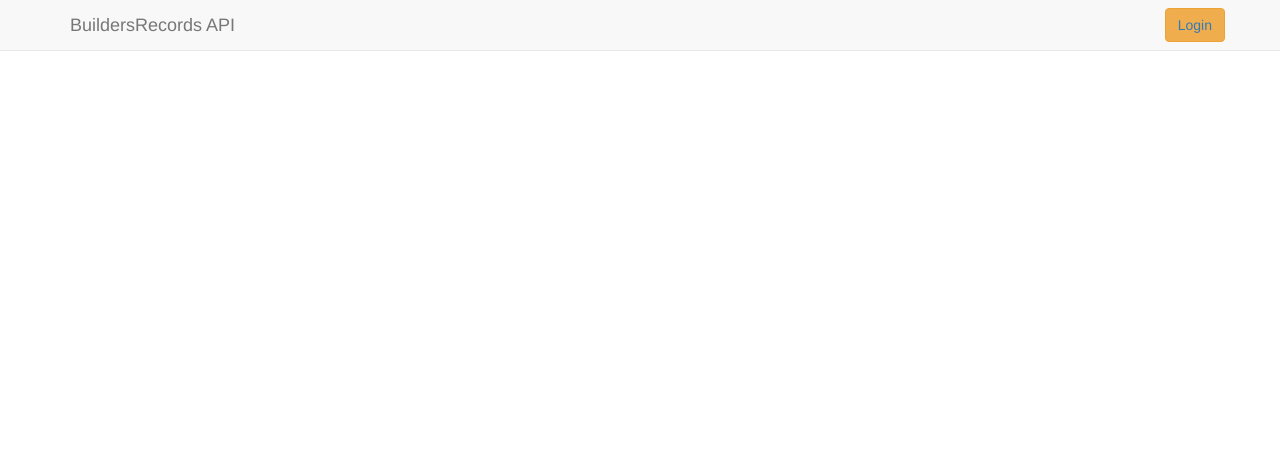
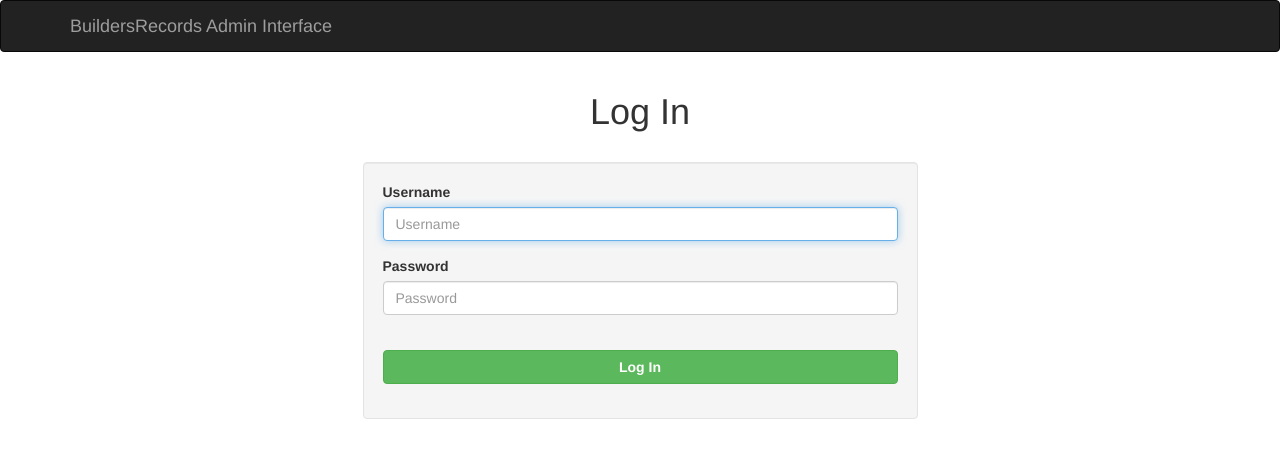
Before and after one commit to maangulo12/buildersrecords-api, a Flask app: page / in a window 1280 px wide. Shown: the top 458 px of the page. Run offline with Flask 2, Linux system fonts and the light colour scheme; some libraries are stand-ins or nearby versions.

Commit message:
Update index page

```diff
--- a/app/templates/index.html
+++ b/app/templates/index.html
@@ -7,9 +7,9 @@
     <meta http-equiv="X-UA-Compatible" content="IE=edge" />
     <meta name="viewport" content="width=device-width, initial-scale=1" />
     <!-- Description -->
-    <meta name="description" content="BuildersRecords API" />
+    <meta name="description" content="BuildersRecords Admin Interface" />
     <!-- Title -->
-    <title> BuildersRecords API </title>
+    <title> BuildersRecords Admin Interface </title>
     <!-- CSS Styles -->
     <link href="https://maxcdn.bootstrapcdn.com/bootstrap/3.3.6/css/bootstrap.min.css" rel="stylesheet" />
     <!-- JS Scripts -->
@@ -18,33 +18,61 @@
 
 <body>
     <!-- Navigation Bar -->
-    <nav class="navbar navbar-default navbar-fixed-top">
+    <nav class="navbar navbar-inverse">
         <div class="container">
             <!-- Navigation Bar Header -->
             <div class="navbar-header">
-                <button class="navbar-toggle collapsed" type="button" data-toggle="collapse"
-                        data-target=".navbar-collapse">
-                    <span class="sr-only"> Toggle navigation </span>
-                    <span class="icon-bar"></span>
-                    <span class="icon-bar"></span>
-                    <span class="icon-bar"></span>
-                </button>
                 <!-- Navigation Bar Brand -->
-                <a class="navbar-brand" href="/"> BuildersRecords API </a>
-            </div>
-            <!-- Navigation Bar List Items -->
-            <div class="collapse navbar-collapse">
-                <ul class="nav navbar-nav navbar-right">
-                    <!-- Admin Button -->
-                    <li class="padding">
-                        <button type="button" class="btn btn-warning navbar-btn">
-                            <a href="/admin/"> Login </a>
-                        </button>
-                    </li>
-                </ul>
+                <a class="navbar-brand" href="/"> BuildersRecords Admin Interface </a>
             </div>
         </div>
     </nav>
+    <!-- Container -->
+    <div class="container">
+        <!-- Header -->
+        <div class="text-center">
+            <h1> Log In </h1>
+        </div>
+        <!-- Line Break -->
+        <br>
+        <!-- Well -->
+        <div class="row">
+            <div class="col-md-6 col-md-offset-3 col-sm-8 col-sm-offset-2">
+                <div class="well">
+                    <!-- Form -->
+                    <form name="loginForm">
+                        <!-- Username Field -->
+                        <div class="form-group">
+                            <label class="control-label" for="username"> Username </label>
+                            <input class="form-control"
+                                   name="username"
+                                   type="text"
+                                   placeholder="Username"
+                                   required
+                                   autofocus>
+                        </div>
+                        <!-- Password Field -->
+                        <div class="form-group">
+                            <label class="control-label" for="password"> Password </label>
+                            <input class="form-control"
+                                   name="password"
+                                   type="password"
+                                   placeholder="Password"
+                                   required>
+                        </div>
+                        <!-- Line Break -->
+                        <br>
+                        <!-- Submit -->
+                        <div class="form-group text-right">
+                            <button id="login-button" type="submit" class="btn btn-success btn-block">
+                                <b> Log In </b>
+                            </button>
+                        </div>
+                    </form>
+                </div>
+            </div>
+        </div>
+    </div>
 </body>
 
 </html>
```
